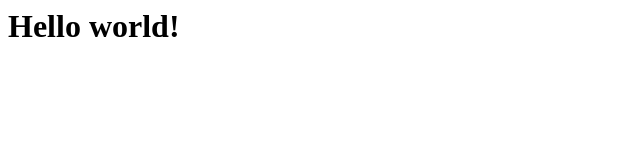
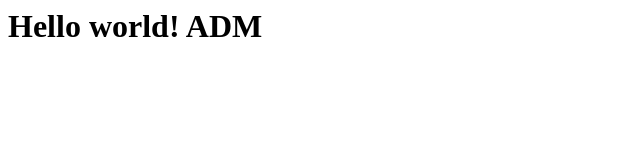
Before and after one commit to Perriex/test, a plain HTML site: page index.html in a window 1280 px wide. Shown: the whole page, without its empty margins (0-640 px from the left). Drawn offline with Linux system fonts and the light colour scheme.

Commit message:
[CONFLICT MAKER]

```diff
--- a/index.html
+++ b/index.html
@@ -1 +1 @@
-<h1>Hello world!</h1>
+<h1>Hello world! ADM</h1>
```
